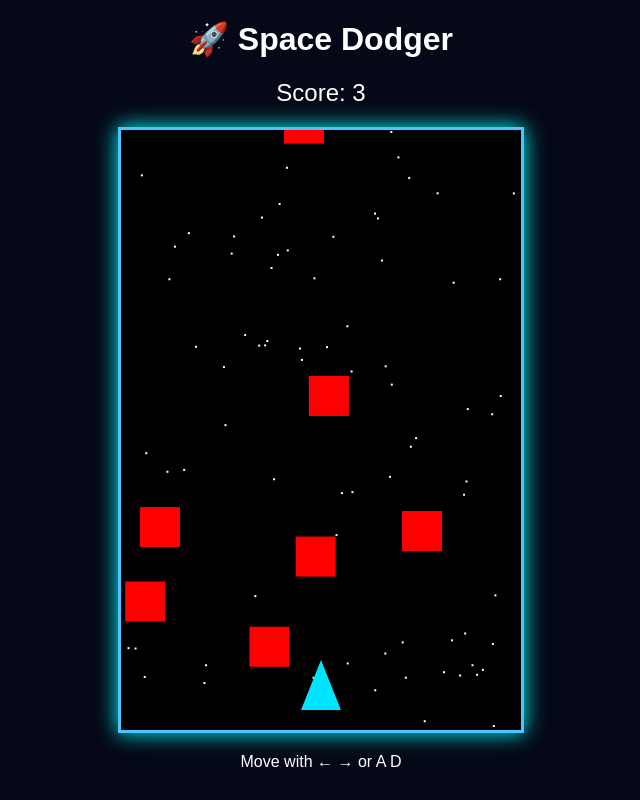
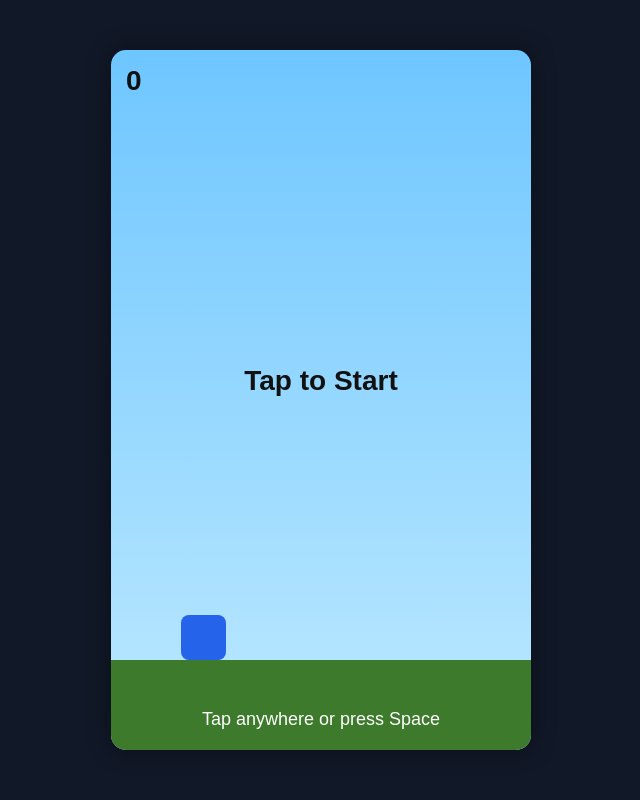
Before and after one commit to bayzidsilverstein/stein, a plain HTML site: page index.html in a window 1280 px wide. Shown: the whole page, without its empty margins (319-959 px from the left). Drawn offline with Linux system fonts and the light colour scheme.

Commit message:
Update index.html

```diff
--- a/index.html
+++ b/index.html
@@ -2,21 +2,251 @@
 <html lang="en">
 <head>
 <meta charset="UTF-8">
-<meta name="viewport" content="width=device-width, initial-scale=1.0">
-<title>Space Dodger</title>
-<link rel="stylesheet" href="style.css">
+<meta name="viewport" content="width=device-width,initial-scale=1.0">
+<title>Square Jump</title>
+
+<style>
+*{
+    margin:0;
+    padding:0;
+    box-sizing:border-box;
+    touch-action:manipulation;
+}
+
+body{
+    background:#111827;
+    display:flex;
+    justify-content:center;
+    align-items:center;
+    height:100vh;
+    overflow:hidden;
+    font-family:Arial,sans-serif;
+}
+
+#game{
+    position:relative;
+    width:100%;
+    max-width:420px;
+    height:700px;
+    background:linear-gradient(#6ec6ff,#bde9ff);
+    overflow:hidden;
+    border-radius:15px;
+    box-shadow:0 0 25px rgba(0,0,0,.4);
+}
+
+#ground{
+    position:absolute;
+    bottom:0;
+    width:100%;
+    height:90px;
+    background:#3d7a2b;
+}
+
+#player{
+    position:absolute;
+    width:45px;
+    height:45px;
+    background:#2563eb;
+    left:70px;
+    bottom:90px;
+    border-radius:8px;
+}
+
+.obstacle{
+    position:absolute;
+    width:35px;
+    height:60px;
+    background:#dc2626;
+    bottom:90px;
+    border-radius:5px;
+}
+
+#score{
+    position:absolute;
+    top:15px;
+    left:15px;
+    font-size:28px;
+    font-weight:bold;
+    color:#111;
+}
+
+#message{
+    position:absolute;
+    width:100%;
+    top:45%;
+    text-align:center;
+    font-size:28px;
+    font-weight:bold;
+    color:#111;
+}
+
+#hint{
+    position:absolute;
+    bottom:20px;
+    width:100%;
+    text-align:center;
+    color:#fff;
+    font-size:18px;
+}
+</style>
 </head>
+
 <body>
 
-<h1>🚀 Space Dodger</h1>
+<div id="game">
 
-<div id="score">Score: 0</div>
+<div id="score">0</div>
 
-<canvas id="game" width="400" height="600"></canvas>
+<div id="message">
+Tap to Start
+</div>
 
-<p>Move with ← → or A D</p>
+<div id="player"></div>
 
-<script src="game.js"></script>
+<div id="ground"></div>
+
+<div id="hint">
+Tap anywhere or press Space
+</div>
+
+</div>
+
+<script>
+const game=document.getElementById("game");
+const player=document.getElementById("player");
+const scoreText=document.getElementById("score");
+const message=document.getElementById("message");
+
+let playerY=0;
+let velocity=0;
+let jumping=false;
+
+let score=0;
+let speed=6;
+let playing=false;
+
+const gravity=0.8;
+const jumpPower=15;
+
+let obstacles=[];
+
+function jump(){
+
+    if(!playing){
+        startGame();
+        return;
+    }
+
+    if(!jumping){
+        velocity=jumpPower;
+        jumping=true;
+    }
+
+}
+
+document.addEventListener("keydown",e=>{
+    if(e.code==="Space"||e.code==="ArrowUp"){
+        e.preventDefault();
+        jump();
+    }
+});
+
+game.addEventListener("touchstart",jump);
+game.addEventListener("mousedown",jump);
+
+function startGame(){
+
+    playing=true;
+    score=0;
+    speed=6;
+
+    message.style.display="none";
+
+    obstacles.forEach(o=>o.remove());
+    obstacles=[];
+
+}
+
+function spawnObstacle(){
+
+    if(!playing)return;
+
+    const o=document.createElement("div");
+    o.className="obstacle";
+    o.style.left="420px";
+
+    game.appendChild(o);
+
+    obstacles.push(o);
+
+}
+
+setInterval(spawnObstacle,1400);
+
+function gameOver(){
+
+    playing=false;
+
+    message.innerHTML=
+    "Game Over<br><br>Score: "+score+
+    "<br><br>Tap to Restart";
+
+    message.style.display="block";
+
+}
+
+function update(){
+
+    requestAnimationFrame(update);
+
+    if(!playing)return;
+
+    velocity-=gravity;
+    playerY+=velocity;
+
+    if(playerY<0){
+        playerY=0;
+        velocity=0;
+        jumping=false;
+    }
+
+    player.style.bottom=(90+playerY)+"px";
+
+    obstacles.forEach((o,index)=>{
+
+        let x=parseFloat(o.style.left);
+
+        x-=speed;
+
+        o.style.left=x+"px";
+
+        if(x<-40){
+            o.remove();
+            obstacles.splice(index,1);
+            score++;
+            speed+=0.05;
+        }
+
+        const px=70;
+        const py=90+playerY;
+
+        if(
+            x<px+45 &&
+            x+35>px &&
+            py<150 &&
+            py+45>90
+        ){
+            gameOver();
+        }
+
+    });
+
+    scoreText.textContent=score;
+
+}
+
+update();
+</script>
 
 </body>
 </html>
```
